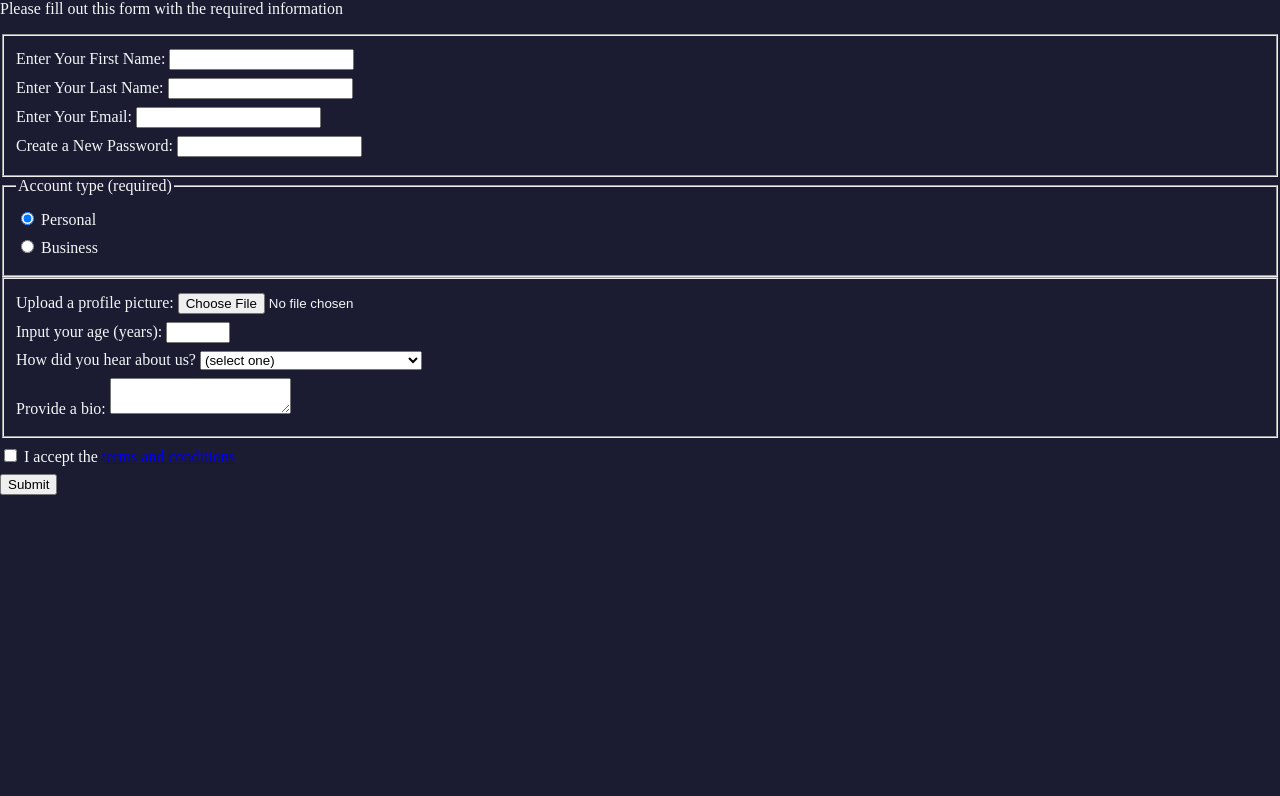
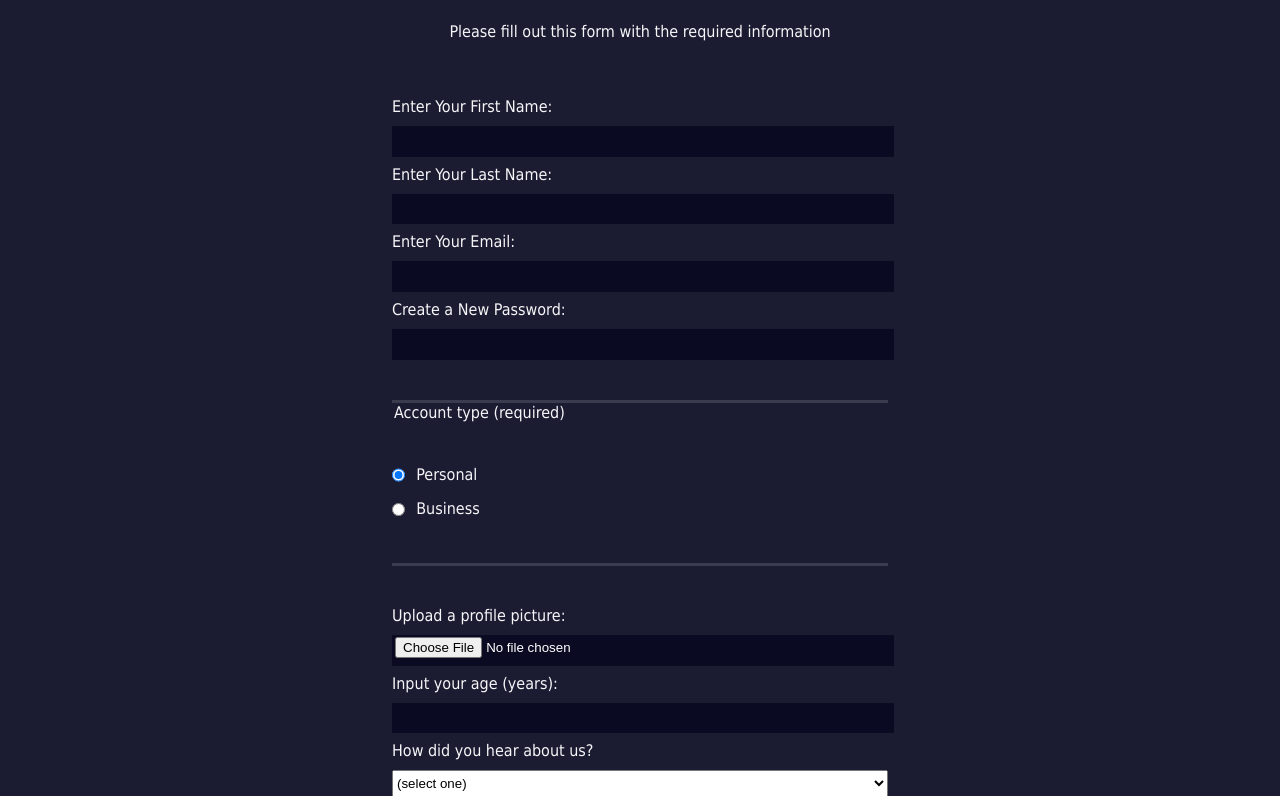
Before and after one commit to VolRaY/vitality, a plain HTML site: page form/form.html in a window 1280 px wide. Shown: the part 80-876 px from the top of the page. Before the commit the page ends 821 px from the top, so only its background shows below. Drawn offline with Linux system fonts and the light colour scheme.

Commit message:
nutipalol

```diff
--- a/form/form.css
+++ b/form/form.css
@@ -4,9 +4,74 @@ body {
   margin: 0;
   background-color: #1b1b32;
   color: #f5f6f7;
+  font-family: Tahoma;
+  font-size: 16px;
+}
+
+h1, p {
+  margin: 1em auto;
+  text-align: center;
+}
+
+form {
+  width: 60vw;
+  max-width: 500px;
+  min-width: 300px;
+  margin: 0 auto;
+  padding-bottom: 2em;
+}
+
+fieldset {
+  border: none;
+  padding: 2rem 0;
+  border-bottom: 3px solid #3b3b4f;
+}
+
+fieldset:last-of-type {
+  border-bottom: none;
 }
 
 label {
   display: block;
   margin: 0.5rem 0;
 }
+
+input,
+textarea,
+select {
+  margin: 10px 0 0 0;
+  width: 100%;
+  min-height: 2em;
+}
+
+input, textarea {
+  background-color: #0a0a23;
+  border: 1px solid #0a0a23;
+  color: #ffffff;
+}
+
+.inline {
+  width: unset;
+  margin: 0 0.5em 0 0;
+  vertical-align: middle;
+}
+
+input[type="submit"] {
+  display: block;
+  width: 60%;
+  margin: 1em auto;
+  height: 2em;
+  font-size: 1.1rem;
+  background-color: #3b3b4f;
+  border-color: white;
+  min-width: 300px;
+}
+
+input[type="file"] {
+  padding: 1px 2px;
+}
+
+
+a {
+  color: #dfdfe2
+}
--- a/form/form.html
+++ b/form/form.html
@@ -10,21 +10,21 @@
     <p>Please fill out this form with the required information</p>
     <form method="post" action='https://register-demo.freecodecamp.org'>
       <fieldset>
-        <label for="first-name">Enter Your First Name: <input id="first-name" type="text" required /></label>
-        <label for="last-name">Enter Your Last Name: <input id="last-name" type="text" required /></label>
-        <label for="email">Enter Your Email: <input id="email" type="email" required /></label>
-        <label for="new-password">Create a New Password: <input id="new-password" type="password" pattern="[a-z0-5]{8,}" required /></label>
+        <label for="first-name">Enter Your First Name: <input id="first-name" name="first-name" type="text" required /></label>
+        <label for="last-name">Enter Your Last Name: <input id="last-name" name="last-name" type="text" required /></label>
+        <label for="email">Enter Your Email: <input id="email" name="email" type="email" required /></label>
+        <label for="new-password">Create a New Password: <input id="new-password" name="new-password" type="password" pattern="[a-z0-5]{8,}" required /></label>
       </fieldset>
       <fieldset>
         <legend>Account type (required)</legend>
-        <label for="personal-account"><input id="personal-account" type="radio" name="account-type" checked /> Personal</label>
-        <label for="business-account"><input id="business-account" type="radio" name="account-type" /> Business</label>
+        <label for="personal-account"><input id="personal-account" type="radio" name="account-type" class="inline" checked /> Personal</label>
+        <label for="business-account"><input id="business-account" type="radio" name="account-type" class="inline" /> Business</label>
       </fieldset>
       <fieldset>
-        <label for="profile-picture">Upload a profile picture: <input type="file" id="profile-picture" /></label>
-        <label for="age">Input your age (years): <input id="age" type="number" min="13" max="120" /></label>
+        <label for="profile-picture">Upload a profile picture: <input id="profile-picture" type="file" name="file" /></label>
+        <label for="age">Input your age (years): <input id="age" type="number" name="age" min="13" max="120" /></label>
         <label for="referrer">How did you hear about us?
-          <select id="referrer">
+          <select id="referrer" name="referrer">
             <option value="">(select one)</option>
             <option value="1">freeCodeCamp News</option>
             <option value="2">freeCodeCamp YouTube Channel</option>
@@ -33,11 +33,11 @@
           </select>
         </label>
         <label for="bio">Provide a bio:
-          <textarea id="bio"></textarea>
+          <textarea id="bio" name="bio" rows="3" cols="30" placeholder="I like coding on the beach..."></textarea>
         </label>
       </fieldset>
       <label for="terms-and-conditions">
-        <input id="terms-and-conditions" type="checkbox" required /> I accept the <a href="https://www.freecodecamp.org/news/terms-of-service/">terms and conditions</a>
+        <input class="inline" id="terms-and-conditions" type="checkbox" required name="terms-and-conditions" /> I accept the <a href="https://www.freecodecamp.org/news/terms-of-service/">terms and conditions</a>
       </label>
       <input type="submit" value="Submit" />
     </form>
--- /dev/null
+++ b/svo/lol.css
@@ -0,0 +1,41 @@
+body {
+  background-image: url(https://r4.wallpaperflare.com/wallpaper/80/386/439/military-snipers-russian-russian-army-spetsnaz-special-forces-forest-l96-and-russian-o-wallpaper-4980f8ddd1eadd2b26e748ef6081769d.jpg);
+      background-size: cover;
+      background-position: center;
+      background-repeat: no-repeat;
+}
+
+main {
+  color: white;
+  background-color: rgba(64, 64, 64, 0.5);
+}
+
+form {
+  width: 30vw;
+  max-width: 200px;
+  min-width: 100px;
+  margin: 0 auto;
+  padding-bottom: 32px;
+}
+
+p {
+  text-align: center
+}
+
+label {
+  display: block;
+  margin: 16px 0;
+  font-size: 24px;
+}
+
+.title {
+  font-family: sans-serif;
+  font-size: 36px;
+  text-align: center
+}
+
+fieldset {
+  border: none;
+  padding: 2rem 0;
+  border-bottom: 3px
+}
```
Also changed, not shown: svo/sva.html (added, +50 -0 lines).
